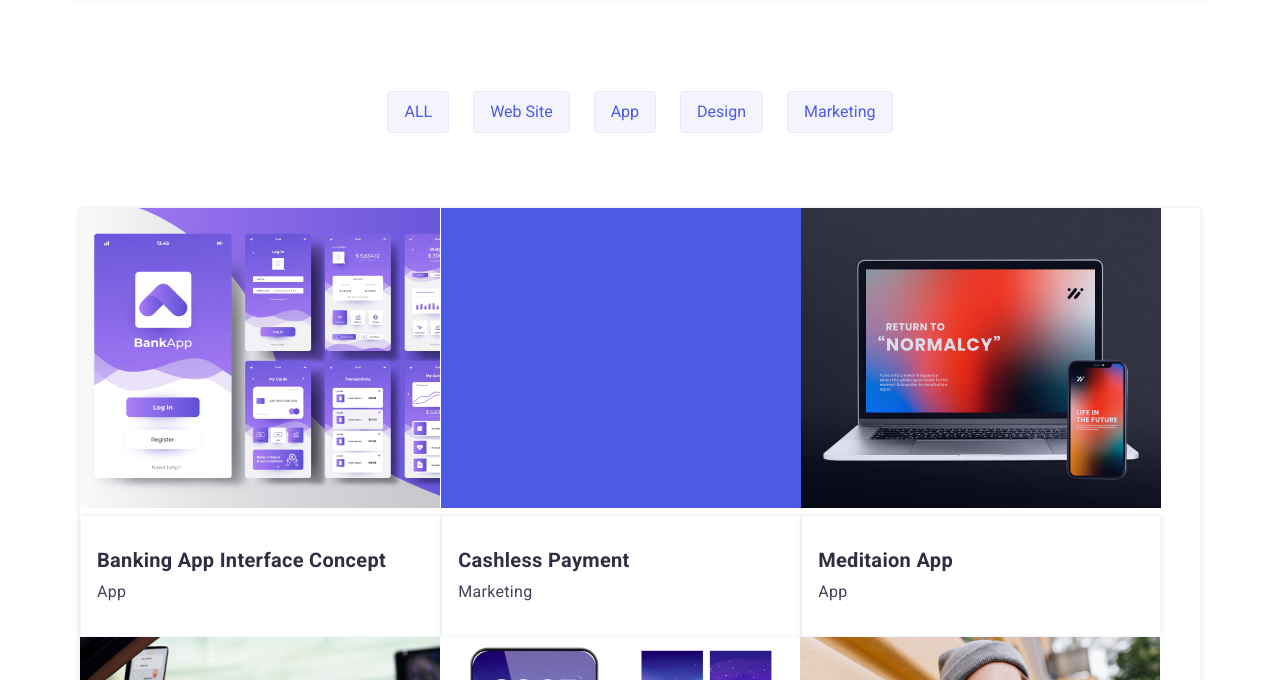
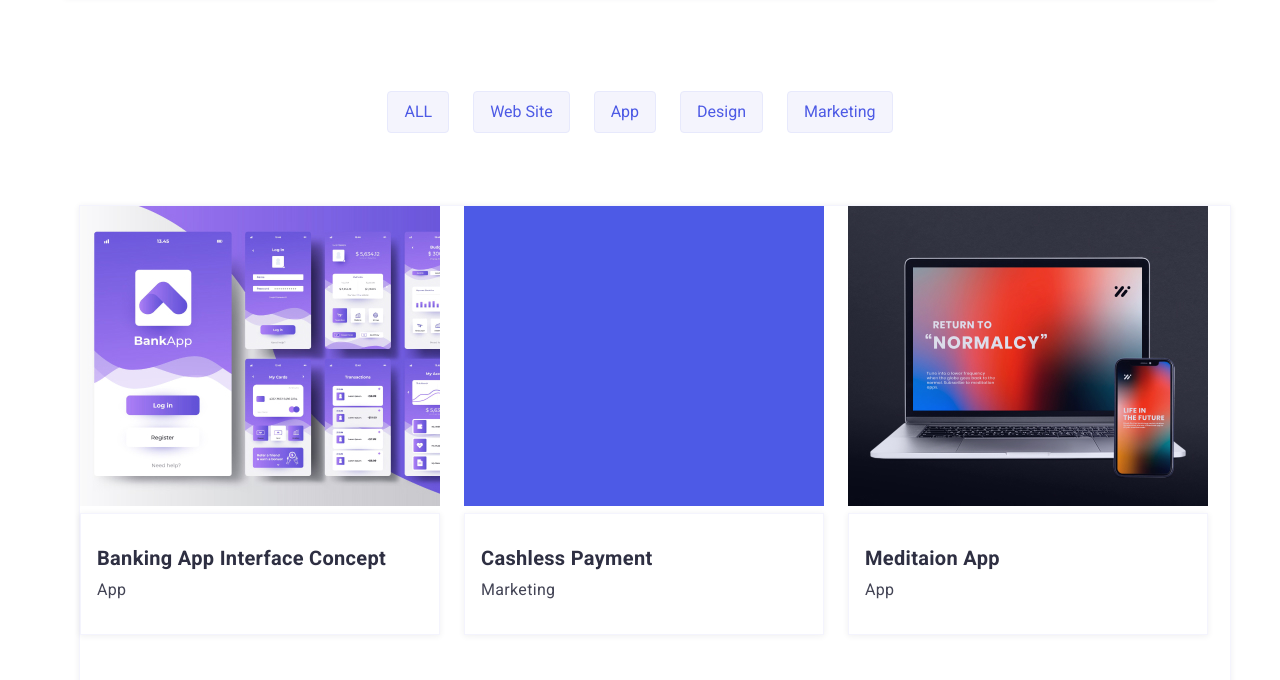
Before and after one commit to Mykhailo-Sizov/goit-markup-hw-03, a plain HTML site: page portfolio.html in a window 1280 px wide. Shown: the part 75-755 px from the top of the page. Drawn offline with nearby package versions, Linux system fonts and the light colour scheme.

Commit message:
робота над помилками 2

```diff
--- a/css/styles.css
+++ b/css/styles.css
@@ -376,18 +376,20 @@ border-radius: 0px 0px 4px 4px;
 
 /* секция фото */
 .portfolio-foto {
-    display: flex;
-    justify-content: center;
-    margin-top: 74px;
-    margin-bottom: 120px;
+    margin-right: 0 auto;
+    margin-left: 0 auto;
+    padding-top: 72px;
+    /* width: 1152px; */
+
+
 
 }
 
 .foto-list {
     display: flex;
     flex-wrap: wrap;
-    width: 1128px;
-    background: #FFFFFF;
+    width: 1152px;
+    /* background: #FFFFFF; */
     border: 0.5px solid #F4F4FD;
     box-shadow: 0px 1px 6px rgba(46, 47, 66, 0.08);
 
@@ -395,8 +397,9 @@ border-radius: 0px 0px 4px 4px;
 }
 
 .foto-img-list {
-    /* margin-right: 24px; */
-    /* margin-bottom: 48px; */
+    width: 360px;
+    margin-right: 24px;
+    margin-bottom: 48px;
 
 }
 
@@ -405,13 +408,15 @@ border-radius: 0px 0px 4px 4px;
 
 }
 
-.foto-img-list:nth-child(n+6) {
+.foto-img-list:nth-child(n+7) {
     margin-bottom: 0;
 }
 
 .app-marketing-design {
-    padding: 32px 54px 32px 16px;
-    background: #FFFFFF;
+    padding-top: 32px;
+    padding-bottom: 32px;
+    padding-left: 16px;
+    /* background: #FFFFFF; */
     border: 0.5px solid #F4F4FD;
     box-shadow: 0px 1px 6px rgba(46, 47, 66, 0.08);
 }
@@ -420,6 +425,5 @@ border-radius: 0px 0px 4px 4px;
     color: var(--title-text-color);
     font-size: 20px;
     line-height: 1.2em;
-    margin-top: 0;
     margin-bottom: 8px;
 }
```
